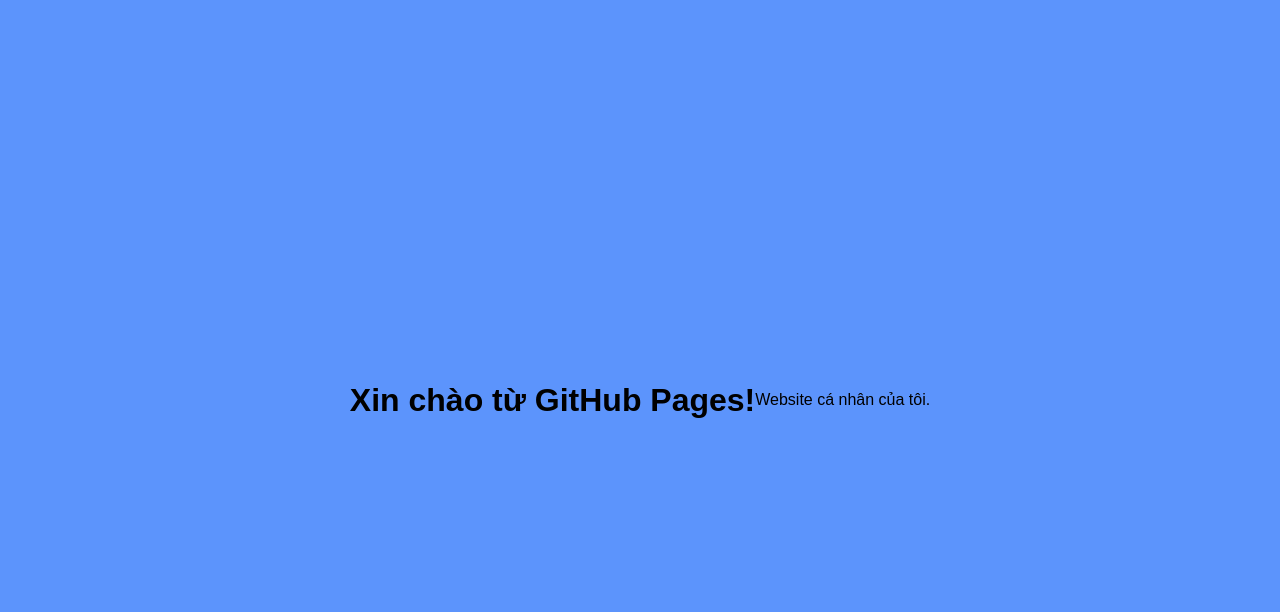
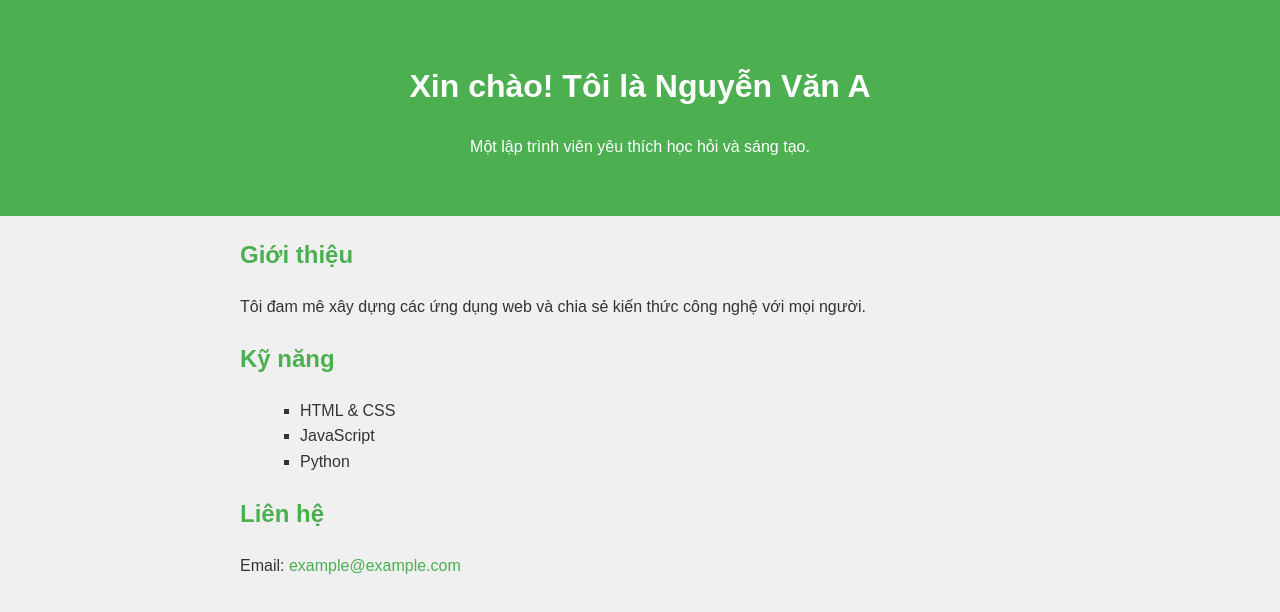
Before and after one commit to ducnguyen221/project, a plain HTML site: page index.html in a window 1280 px wide. Drawn offline with Linux system fonts and the light colour scheme.

Commit message:
feat: add personal introduction page

```diff
--- a/index.html
+++ b/index.html
@@ -2,12 +2,29 @@
 <html lang="vi">
 <head>
     <meta charset="UTF-8">
-    <title>Trang web của tôi</title>
-    <link rel="stylesheet" href="style.css">
+    <title>Giới thiệu bản thân</title>
+    <link rel="stylesheet" href="main.css">
 </head>
 <body>
-    <h1>Xin chào từ GitHub Pages!</h1>
-    <p>Website cá nhân của tôi.</p>
-    <script src="script.js"></script>
+    <header>
+        <h1>Xin chào! Tôi là Nguyễn Văn A</h1>
+        <p>Một lập trình viên yêu thích học hỏi và sáng tạo.</p>
+    </header>
+    <section id="about">
+        <h2>Giới thiệu</h2>
+        <p>Tôi đam mê xây dựng các ứng dụng web và chia sẻ kiến thức công nghệ với mọi người.</p>
+    </section>
+    <section id="skills">
+        <h2>Kỹ năng</h2>
+        <ul>
+            <li>HTML &amp; CSS</li>
+            <li>JavaScript</li>
+            <li>Python</li>
+        </ul>
+    </section>
+    <section id="contact">
+        <h2>Liên hệ</h2>
+        <p>Email: <a href="mailto:example@example.com">example@example.com</a></p>
+    </section>
 </body>
 </html>
--- /dev/null
+++ b/main.css
@@ -0,0 +1,39 @@
+body {
+    font-family: Arial, sans-serif;
+    line-height: 1.6;
+    margin: 0;
+    padding: 0;
+    background-color: #f0f0f0;
+    color: #333;
+}
+
+header {
+    background-color: #4CAF50;
+    color: #fff;
+    text-align: center;
+    padding: 40px 0;
+}
+
+section {
+    max-width: 800px;
+    margin: 20px auto;
+    padding: 0 20px;
+}
+
+h2 {
+    color: #4CAF50;
+}
+
+ul {
+    list-style-type: square;
+    margin-left: 20px;
+}
+
+a {
+    color: #4CAF50;
+    text-decoration: none;
+}
+
+a:hover {
+    text-decoration: underline;
+}
```
